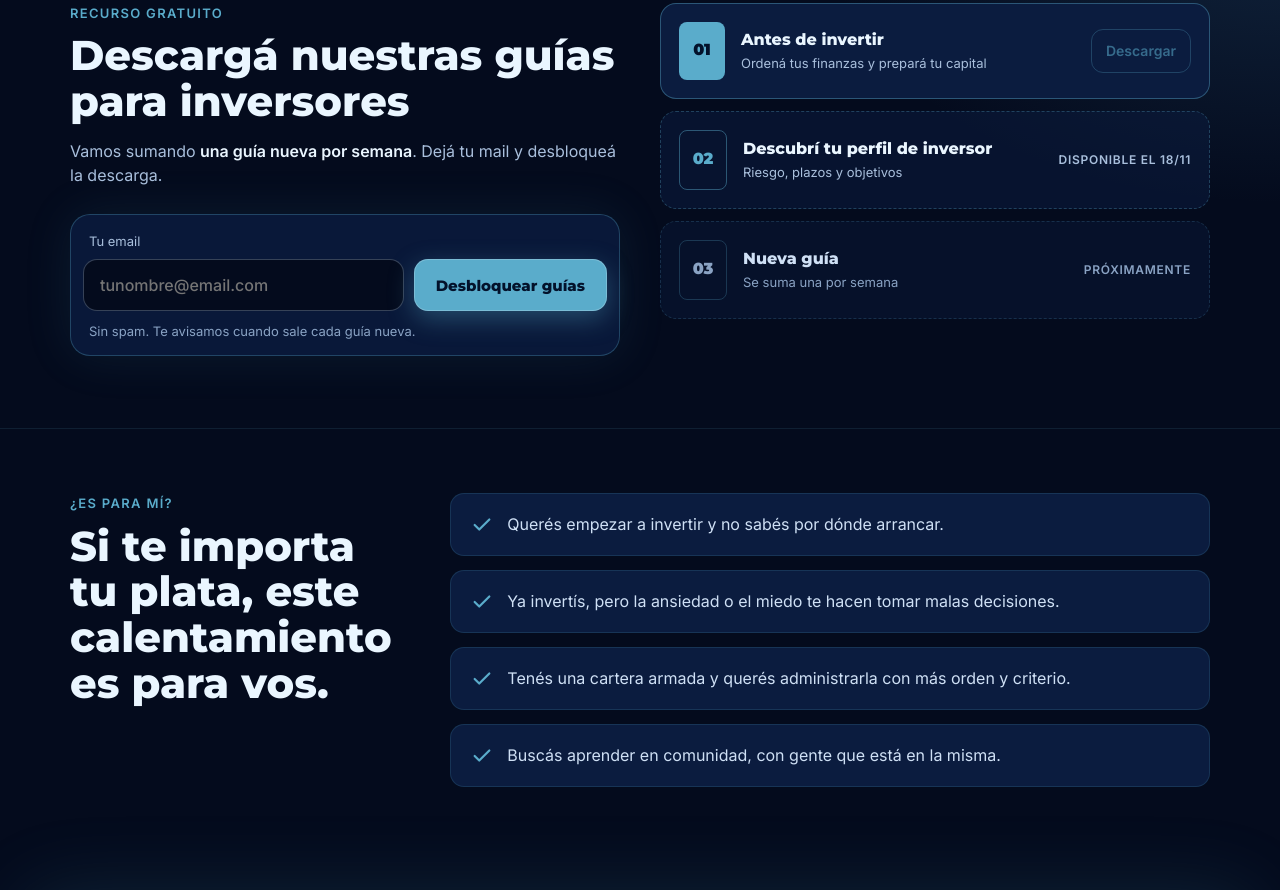
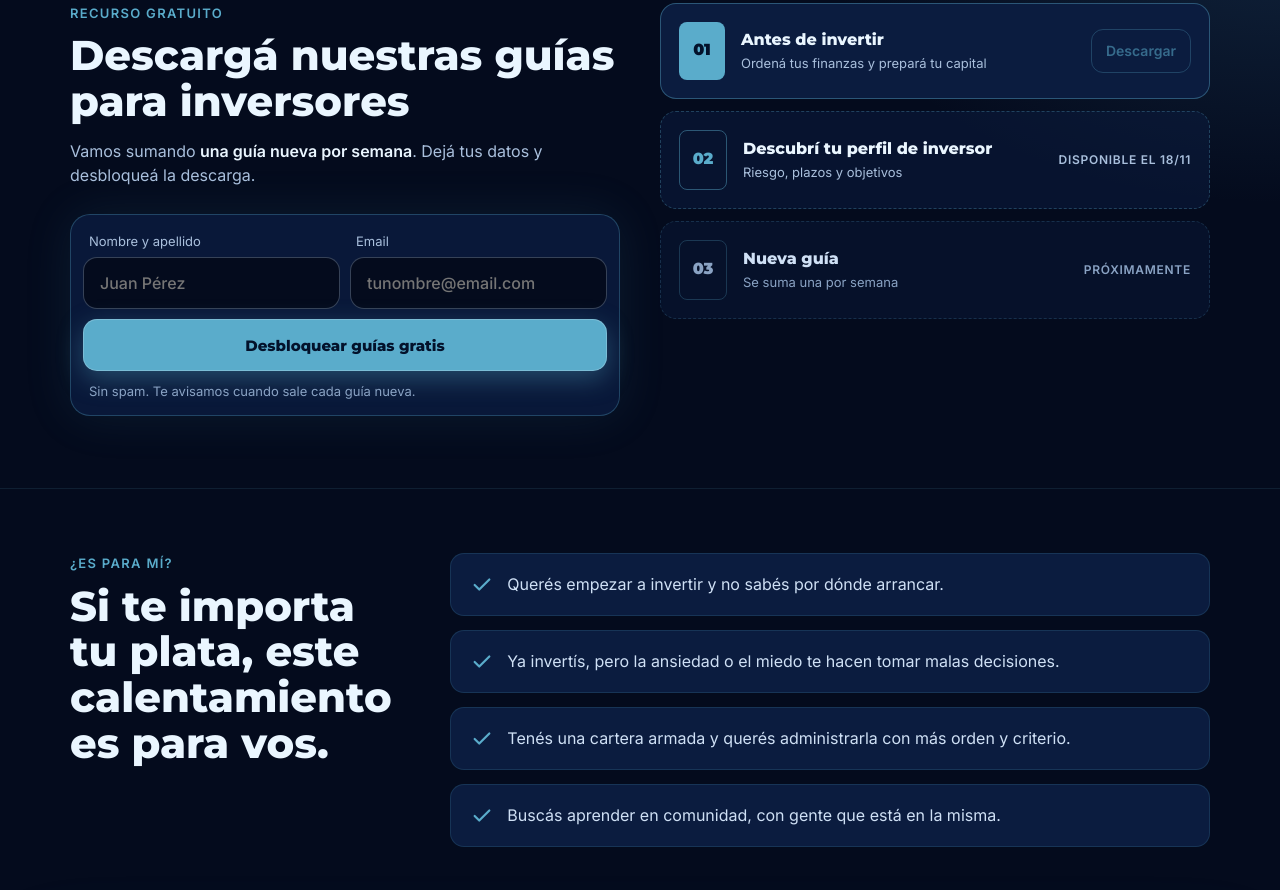
Before and after one commit to nicorabbiaj02-art/calentamiento-financiero, a plain HTML site: page index.html in a window 1280 px wide. Shown: the part 4712-5602 px from the top of the page. Drawn offline with Linux system fonts and the light colour scheme.

Commit message:
Formulario de guías con nombre y apellido; script simplificado
Co-Authored-By: Claude Opus 5.5 <noreply@anthropic.com>
Claude-Session: https://claude.ai/code/session_014rsjZZUdCS4bWAbZm9o5n4

```diff
--- a/index.html
+++ b/index.html
@@ -264,13 +264,15 @@ Quiero entrar al grupo gratis
 <div style="flex: 1 1 400px; min-width: 0">
 <p style="color: #5aaccb; font-weight: 600; letter-spacing: .1em; text-transform: uppercase; font-size: 13px; margin: 0 0 10px">Recurso gratuito</p>
 <h2 style="font-family: Montserrat, sans-serif; font-weight: 800; font-size: clamp(1.8rem, 3.6vw, 2.6rem); line-height: 1.1; margin: 0 0 14px">Descargá nuestras guías para inversores</h2>
-<p style="color: #a9bfdc; margin: 0 0 26px">Vamos sumando <strong style="color: #eaf6ff">una guía nueva por semana</strong>. Dejá tu mail y desbloqueá la descarga.</p>
+<p style="color: #a9bfdc; margin: 0 0 26px">Vamos sumando <strong style="color: #eaf6ff">una guía nueva por semana</strong>. Dejá tus datos y desbloqueá la descarga.</p>
 <form id="guias-form" style="padding: 12px; border-radius: 20px; background: rgba(11,28,63,.85); border: 1px solid rgba(90,172,203,.3); box-shadow: 0 0 50px rgba(90,172,203,.1)">
-<label for="guias-email" style="display: block; font-size: 13px; color: #a9bfdc; padding: 4px 6px 8px">Tu email</label>
-<div style="display: flex; flex-wrap: wrap; gap: 10px">
-<input id="guias-email" name="email" type="email" required autocomplete="email" placeholder="tunombre@email.com" style="flex: 1 1 220px; min-width: 0; font: 500 16px Inter, sans-serif; color: #eaf6ff; background: #040b1d; border: 1px solid rgba(169,191,220,.3); border-radius: 14px; padding: 15px 16px; min-height: 52px; box-sizing: border-box">
-<button type="submit" class="cta" style="flex: 0 0 auto; font-family: Montserrat, sans-serif; font-weight: 800; font-size: 15px; color: #03122b; background: #5aaccb; border: 0; cursor: pointer; padding: 15px 22px; border-radius: 14px; min-height: 52px; box-shadow: 0 0 0 1px rgba(255,255,255,.2) inset, 0 8px 26px rgba(90,172,203,.35)">Desbloquear guías</button>
+<div style="display: grid; grid-template-columns: repeat(auto-fit, minmax(200px, 1fr)); gap: 10px; margin-bottom: 10px">
+<div><label for="guias-nombre" style="display: block; font-size: 13px; color: #a9bfdc; padding: 4px 6px 6px">Nombre y apellido</label>
+<input id="guias-nombre" name="nombre" type="text" required autocomplete="name" placeholder="Juan Pérez" style="font: 500 16px Inter, sans-serif; color: #eaf6ff; background: #040b1d; border: 1px solid rgba(169,191,220,.3); border-radius: 14px; padding: 15px 16px; min-height: 52px; box-sizing: border-box; width: 100%"></div>
+<div><label for="guias-email" style="display: block; font-size: 13px; color: #a9bfdc; padding: 4px 6px 6px">Email</label>
+<input id="guias-email" name="email" type="email" required autocomplete="email" placeholder="tunombre@email.com" style="font: 500 16px Inter, sans-serif; color: #eaf6ff; background: #040b1d; border: 1px solid rgba(169,191,220,.3); border-radius: 14px; padding: 15px 16px; min-height: 52px; box-sizing: border-box; width: 100%"></div>
 </div>
+<button type="submit" class="cta" style="width: 100%; font-family: Montserrat, sans-serif; font-weight: 800; font-size: 15px; color: #03122b; background: #5aaccb; border: 0; cursor: pointer; padding: 15px 22px; border-radius: 14px; min-height: 52px; box-shadow: 0 0 0 1px rgba(255,255,255,.2) inset, 0 8px 26px rgba(90,172,203,.35)">Desbloquear guías gratis</button>
 <p id="guias-msg" role="status" style="margin: 10px 6px 2px; font-size: 13px; color: #8aa3c4">Sin spam. Te avisamos cuando sale cada guía nueva.</p>
 </form>
 </div>
@@ -384,11 +386,12 @@ const CONFIG = {
   form.addEventListener('submit', async (e) => {
     e.preventDefault();
     const email = form.email.value.trim();
+    const nombre = form.nombre.value.trim();
+    if (nombre.length < 3) { msg.textContent = 'Escribí tu nombre y apellido.'; return; }
     if (!/^[^\s@]+@[^\s@]+\.[^\s@]+$/.test(email)) { msg.textContent = 'Revisá el mail, parece que tiene un error.'; return; }
     const btn = form.querySelector('button'); btn.disabled = true; btn.textContent = 'Enviando…';
     if (CONFIG.SHEETS_ENDPOINT) {
-      const dispositivo = /Mobi|Android|iPhone|iPad/i.test(navigator.userAgent) ? 'Celular' : 'Computadora';
-      const body = new URLSearchParams({ email, origen: 'Landing Calentamiento Financiero', dispositivo });
+      const body = new URLSearchParams({ nombre, email });
       try { await Promise.race([fetch(CONFIG.SHEETS_ENDPOINT, { method: 'POST', mode: 'no-cors', body }), new Promise(r => setTimeout(r, 5000))]); } catch(err) {}
     }
     try { localStorage.setItem('etf_guias_ok', '1'); } catch(e) {}
```
Also changed, not shown: 1 other file.
